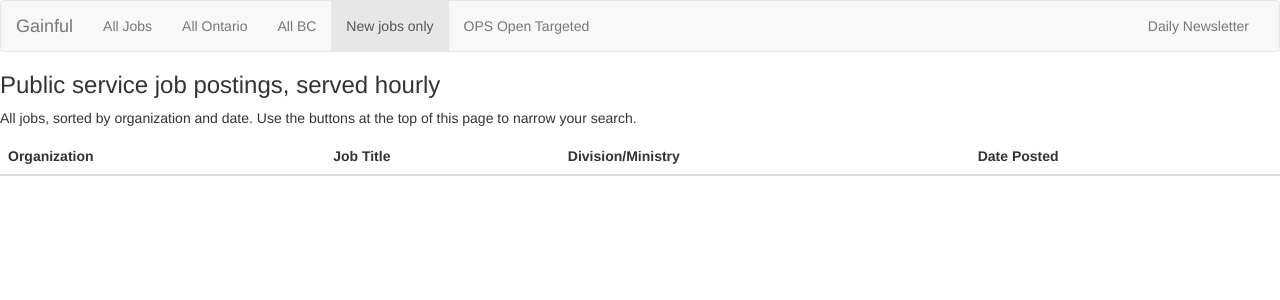
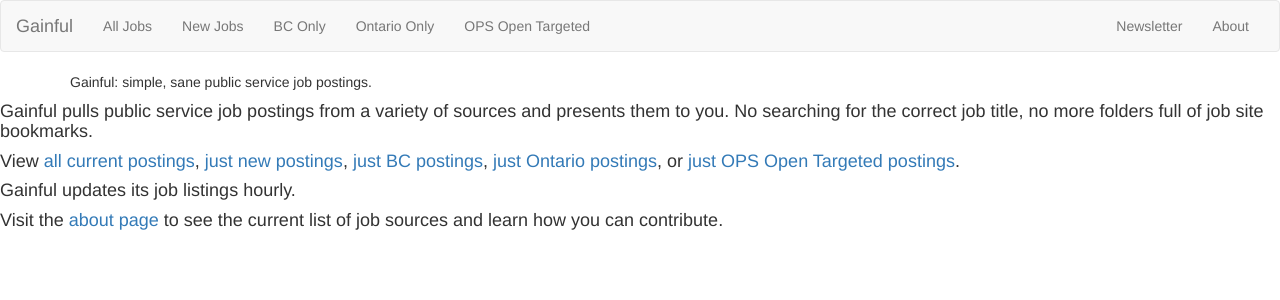
Before and after one commit to rgscherf/gainful, a Flask app: page / in a window 1280 px wide. Shown: the top 300 px of the page. Run offline with Flask 2, Linux system fonts and the light colour scheme; data that the repository does not hold is empty; some libraries are stand-ins or nearby versions.

Commit message:
html additions

```diff
--- a/main.py
+++ b/main.py
@@ -53,6 +53,10 @@
 #########
 
 @app.route("/")
+def index():
+    return render_template("index.html", highlight="index")
+
+@app.route("/new")
 def jobs_new():
     today = orgs.parse_date_object(datetime.date.today())
     yesterday = datetime.date.today() - datetime.timedelta(days=1)
@@ -99,6 +103,11 @@
     return render_template('jobtable.html', data=data, highlight="ot")
 
 
+@app.route("/about")
+def about():
+    return render_template("about.html", highlight="about")
+
+
 ######
 # MAIN
 ######
--- /dev/null
+++ b/templates/index.html
@@ -0,0 +1,30 @@
+{% extends "navbar.html" %}
+{% block content %}
+<link rel="stylesheet" type="text/css" href="templates/index.css">
+
+<div class="splash">
+    <div class="container">
+        Gainful: simple, sane public service job postings.
+    </div>
+</div>
+
+<h4>
+    <p>
+    Gainful pulls public service job postings from a variety of sources and presents them to you. No searching for the correct job title, no more folders full of job site bookmarks.
+
+    <p>
+    View
+        <a href={{url_for("jobs_all")}}>all current postings</a>,
+        <a href={{url_for("jobs_new")}}>just new postings</a>,
+        <a href={{url_for("jobs_bc")}}>just BC postings</a>,
+        <a href={{url_for("jobs_ontario")}}>just Ontario postings</a>, or
+        <a href={{url_for("jobs_ops_ot")}}>just OPS Open Targeted postings</a>.
+
+    <p>
+    Gainful updates its job listings hourly.
+
+    <p>
+    Visit the <a href={{url_for("about")}}>about page</a> to see the current list of job sources and learn how you can contribute.
+</h4>
+
+{% endblock %}
--- a/templates/jobtable.html
+++ b/templates/jobtable.html
@@ -1,11 +1,5 @@
 {% extends "navbar.html" %}
 {% block content %}
-<h3>
-    Public service job postings, served hourly
-</h3>
-<p>
-    All jobs, sorted by organization and date. Use the buttons at the top of this page to narrow your search.
-</p>
 <table class="table table-striped table-hover">
     <thead>
         <tr>
--- a/templates/navbar.html
+++ b/templates/navbar.html
@@ -16,24 +16,28 @@
                         <span class="icon-bar"></span>
                         <span class="icon-bar"></span>
                     </button>
-                    <a class="navbar-brand" href={{ url_for("jobs_all") }}>Gainful</a>
+                    <a class="navbar-brand" href={{ url_for("index") }}>Gainful</a>
                 </div>
 
                 <div class="collapse navbar-collapse" id="bs-example-navbar-collapse-1">
                     <ul class="nav navbar-nav">
                         <li {% if highlight == "all" %} class="active" {% endif %}>
                             <a href={{ url_for("jobs_all") }}>All Jobs</a></li>
+                        <li {% if highlight == "new" %} class="active" {% endif %}>
+                            <a href={{ url_for("jobs_new") }}>New Jobs</a></li>
+                        <li {% if highlight == "bc" %} class="active" {% endif %}>
+                            <a href={{ url_for("jobs_bc") }}>BC Only</a></li>
                         <li {% if highlight == "ontario" %} class="active" {% endif %}>
-                            <a href={{ url_for("jobs_ontario") }}>All Ontario</a></li>
-                        <li {% if highlight == "bc" %} class="active" {% endif %}>
-                            <a href={{ url_for("jobs_bc") }}>All BC</a></li>
-                        <li {% if highlight == "new" %} class="active" {% endif %}>
-                            <a href={{ url_for("jobs_new") }}>New jobs only</a></li>
+                            <a href={{ url_for("jobs_ontario") }}>Ontario Only</a></li>
                         <li {% if highlight == "ot" %} class="active" {% endif %}>
                             <a href={{ url_for("jobs_ops_ot") }}>OPS Open Targeted</a></li>
                     </ul>
                     <ul class="nav navbar-nav navbar-right">
-                        <li><a href="#">Daily Newsletter</a></a></li>
+                        <li>
+                            <a href="#">Newsletter</a></a>
+                        </li>
+                        <li {% if highlight == "about" %} class="active" {% endif %}>
+                            <a href={{ url_for("about") }}>About</a></li>
                     </ul>
                 </div>
             </div>
```
Also changed, not shown: templates/about.html (added, +11 -0 lines), templates/index.css (added, +35 -0 lines).
